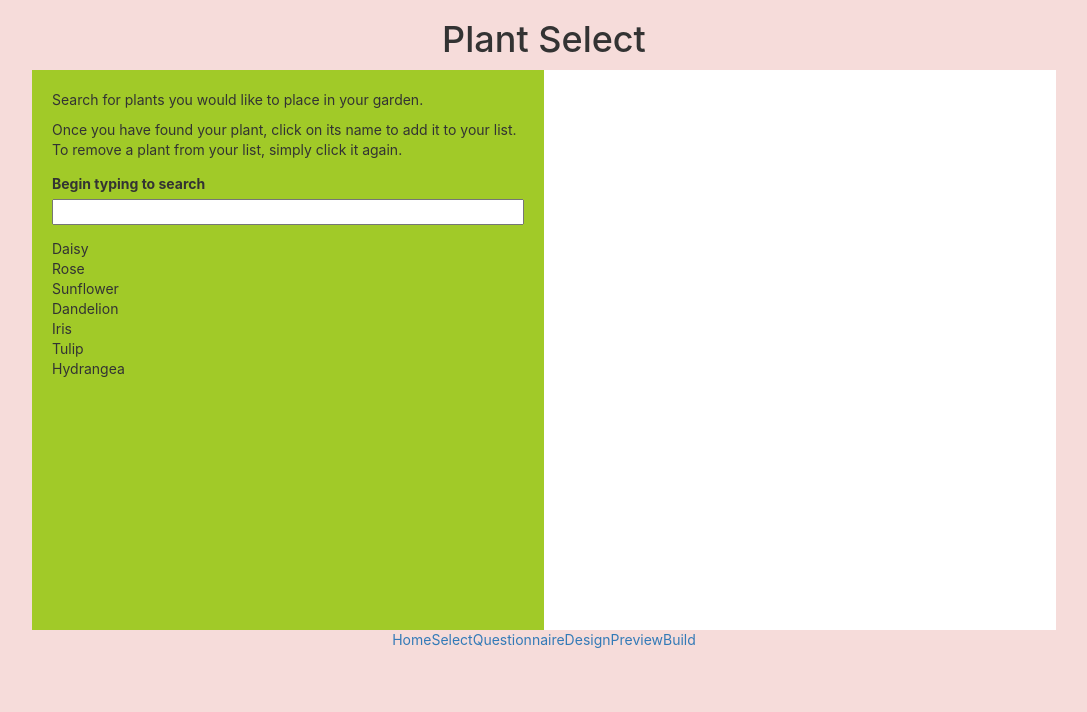
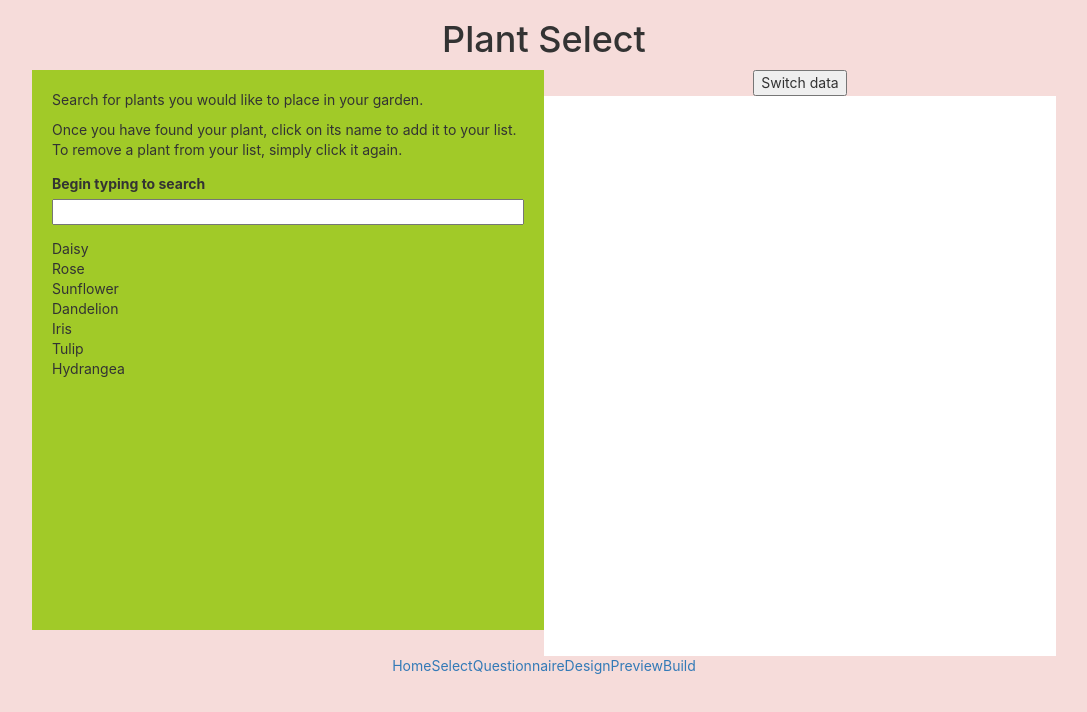
Before and after one commit to suint/475GardenUI, a React (Create React App) app in the folder aloeha/: page /select in a window 1280 px wide. Shown: the top 712 px of the page, without its empty margins (96-1183 px from the left). Built offline with nearby package versions, Linux system fonts and the light colour scheme.

Commit message:
added capability to connect to api but commented out bc api is currently broken

```diff
--- a/aloeha/src/components/Select.tsx
+++ b/aloeha/src/components/Select.tsx
@@ -24,7 +24,8 @@ let selectedPlants: Array<PlantProps> = [];
 
 type boxState = {
     searchPlants: Array<PlantProps>,
-    selectedPlants: Array<PlantProps>
+    selectedPlants: Array<PlantProps>,
+    dataSrc: string // TEMPORARY FOR TESTING
   }
 
 const Select = () => {
@@ -38,9 +39,11 @@ class PlantBox extends React.Component<{}, boxState> {
     constructor(props: any) {
         super(props);
         this.handleEvent = this.handleEvent.bind(this);
+        this.switchDataSource = this.switchDataSource.bind(this);
         this.state = {
         searchPlants: [],
-        selectedPlants: []
+        selectedPlants: [],
+        dataSrc: "local",
         };
     }
 
@@ -72,15 +75,40 @@ class PlantBox extends React.Component<{}, boxState> {
         }
     }
 
+    componentDidUpdate() {
+
+    }
 
     componentDidMount() {
+        //when backend is fixed switch to this
+        // const url = "http://localhost:8080/plants/list/";
+
+        // fetch(url)
+        // .then(result => result.json())
+        // .then(
+        //     (result) => {
+        //     this.showResults(result);
+        //     console.log(result);
+        //     },
+        //     (error) => {
+        //     }
+        // )
         this.showResults(data);
+    }
+
+switchDataSource() {
+    if (this.state.dataSrc == "local") {
+        this.setState({dataSrc: "api"});
+    } else {
+        this.setState({dataSrc: "local"})
+    }
 }
 
 render() {
     return (
         <div id="plantbox">
             <h1>Plant Select</h1>
+            <button onClick={this.switchDataSource}>Switch data</button>
                 <div id="search-plants" className="plants">
                     <p>Search for plants you would like to place in your garden.</p>
                     <p>Once you have found your plant, click on its name to add it to your list. To remove a plant from your list, simply click it again.</p>
```
Lines whose indentation alone changed are shown as unchanged.
